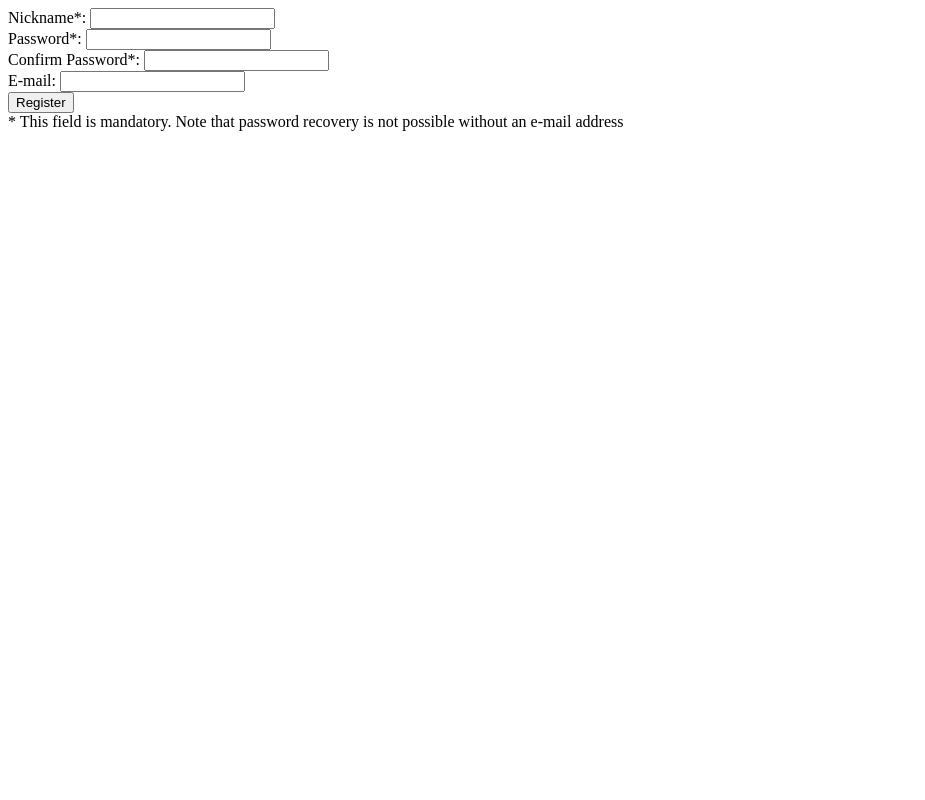
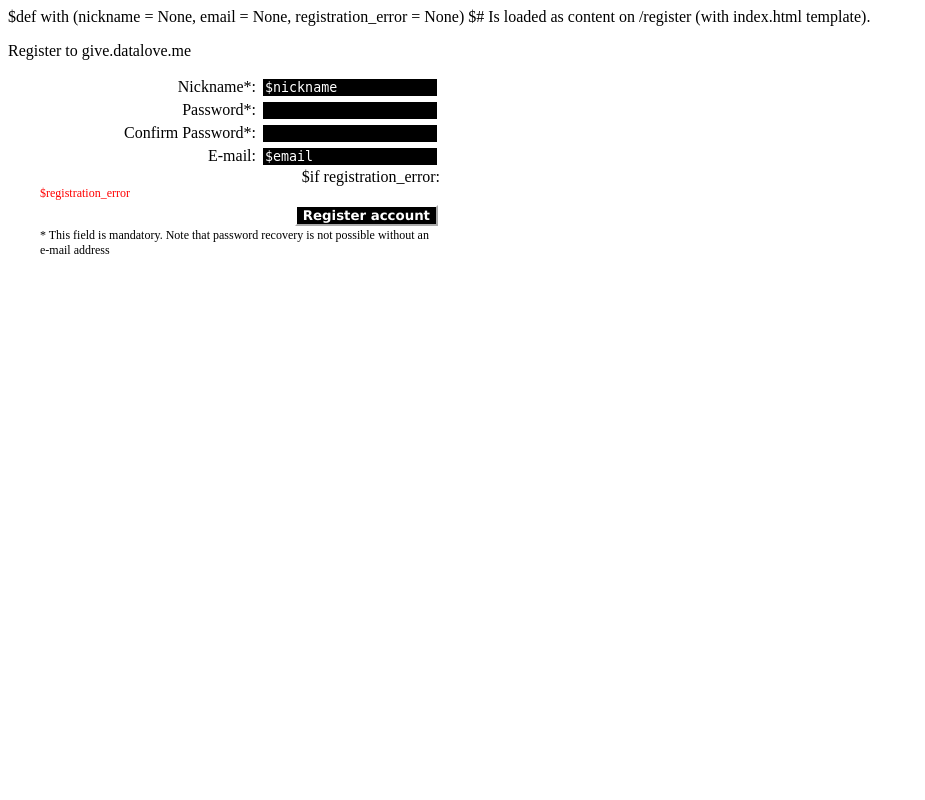
Before and after one commit to miri64/give-datalove, a Python web app: template templates/register_form.html in a window 1280 px wide. Shown: the whole page, without its empty margins (0-925 px from the left). Run offline with Jinja, Linux system fonts and the light colour scheme; the template is opened without the code that fills it, so the values that code supplies are empty.

Commit message:
app.py: Registration form made graphical + errors in templates removed

```diff
--- a/templates/manage_account.html
+++ b/templates/manage_account.html
@@ -27,7 +27,7 @@
             <div class="about" style="padding-left: 2em; text-align: right; width: 400px;">
                 Email address: <input type="text" name="email" value="$email" /> <br />
                 $if email_change_error:
-                    <div style="font-size: 75%;color: #ff0000;margin-bottom: 2px;">
+                    <div style="font-size: 75%;color: #ff0000;margin-bottom: 2px;text-align: left;">
                         $email_change_error
                     </div>
                 <input class="button" type="submit" value="Change email address" />
@@ -40,7 +40,7 @@
                 New Password: <input type="password" name="new_password" /> <br />
                 Confirm New Password: <input type="password" name="new_password_conf" /> <br />
                 $if pw_change_error:
-                    <div style="font-size: 75%;color: #ff0000;margin-bottom: 2px;">
+                    <div style="font-size: 75%;color: #ff0000;margin-bottom: 2px;text-align: left;">
                         $pw_change_error
                     </div>
                 <input class="button" type="submit" value="Change password"/>
--- a/templates/register_form.html
+++ b/templates/register_form.html
@@ -1,11 +1,42 @@
-<form 	name="me.datalove.give.register_form"
-		class="me.datalove.give.register_form"
-		method="post"
-		action="register_action">
-	<div id="nickname_field">Nickname*: <input type="text" name="nickname" /></div>
-	<div id="password_field">Password*: <input type="password" name="password" /></div>
-	<div id="password_field">Confirm Password*: <input type="password" name="conf_password" /></div>
-	<div id="email_field">E-mail: <input type="text" name="email" /></div>
-	<div id="submit_button"><input type="submit" value="Register" /></div>
-	* This field is mandatory. Note that password recovery is not possible without an e-mail address
-</form>
+$def with (nickname = None, email = None, registration_error = None)
+$# Is loaded as content on /register (with index.html template).
+        <style type="text/css">
+            input {
+                border: #ffffff 1pt solid;
+                background-color: #000000;
+                font-family: monospace;
+                color: #ffffff;
+                margin: 2px;
+            }
+
+            input.button {
+                border-left: #ffffff 2pt solid;
+                border-top: #ffffff 2pt solid;
+                border-right: #aaaaaa 2pt solid;
+                border-bottom: #aaaaaa 2pt solid;
+                background-color: #000000;
+                font-family: "Lucida Sans","DejaVu Sans","Bitstream Vera Sans","Liberation Sans",Verdana,"Verdana Ref",sans-serif;
+                font-weight: bold;
+                color: #ffffff;
+                margin: 2px;
+            }
+        </style>
+        <p class="love">Register to give.datalove.me</p>
+        <form method="post" action="#">
+            <div class="about" style="padding-left: 2em; text-align: right; width: 400px;">
+                Nickname*: <input type="text" name="nickname" value="$nickname" /> <br />
+                Password*: <input type="password" name="password" /> <br />
+                Confirm Password*: <input type="password" name="conf_password" /> <br />
+                E-mail: <input type="text" name="email" value="$email" /> <br />
+                $if registration_error:
+                    <div style="font-size: 75%;color: #ff0000;margin-bottom: 2px;text-align: left;">
+                        $registration_error
+                    </div>
+                <input class="button" type="submit" value="Register account" /> <br />
+                <div style="font-size: 75%;text-align: left;">
+                    * This field is mandatory. Note that password recovery is not possible without an e-mail address
+                </div>
+            </div>
+        </form>
+        <!--Place holder-->
+        <div style="height: 200px">&nbsp;</div>
--- a/templates/userpage.html
+++ b/templates/userpage.html
@@ -5,3 +5,5 @@
             U haz $received_datalove datalovez received and $available_datalove
             waiting to be spread.
         </p>
+        <!--Place holder-->
+        <div style="height: 400px">&nbsp;</div>
```
Also changed, not shown: app.py (+48 -22 lines), templates/index.html (+4 -4 lines).
